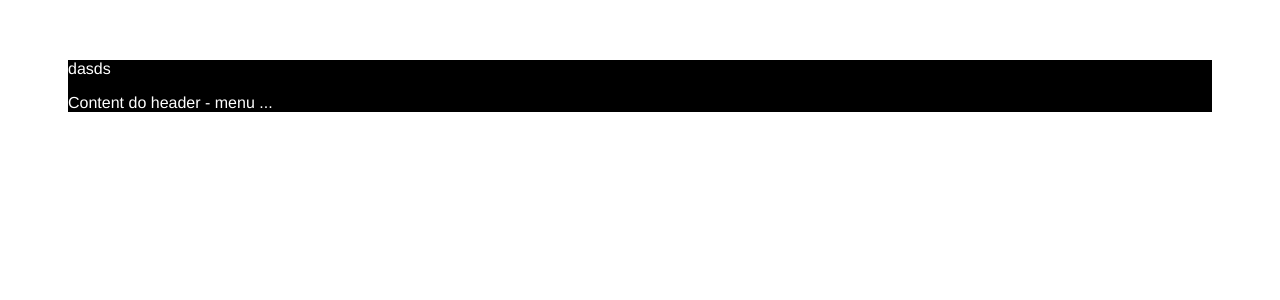
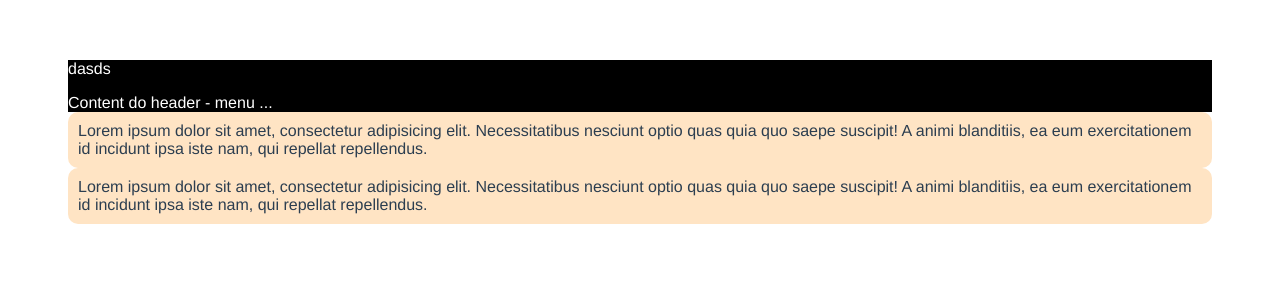
Before and after one commit to rg3915/vuejs3-intro-course, a Vue app in the folder app/: page / in a window 1280 px wide. Shown: the top 300 px of the page. Built offline with nearby package versions, Linux system fonts and the light colour scheme.

Commit message:
Scoped e global CSS

```diff
--- a/app/src/App.vue
+++ b/app/src/App.vue
@@ -7,14 +7,21 @@
 
             Content do header - menu ...
         </TheHeader>
+        <BaseCard />
+        <BaseCard />
     </div>
 </template>
 
 <script>
+import BaseCard from '@/components/BaseCard';
 import TheHeader from '@/components/TheHeader';
+
 export default {
     name: 'App',
-    components: { TheHeader },
+    components: {
+        TheHeader,
+        BaseCard
+    },
     data() {
         return {
         }
--- /dev/null
+++ b/app/src/components/BaseCard.vue
@@ -0,0 +1,13 @@
+<template>
+    <div class="card">
+        Lorem ipsum dolor sit amet, consectetur adipisicing elit. Necessitatibus nesciunt optio quas quia quo saepe suscipit! A animi blanditiis, ea eum exercitationem id incidunt ipsa iste nam, qui repellat repellendus.
+    </div>
+</template>
+
+<style scoped>
+.card {
+    background: bisque;
+    padding: 10px;
+    border-radius: 10px;
+}
+</style>
```
